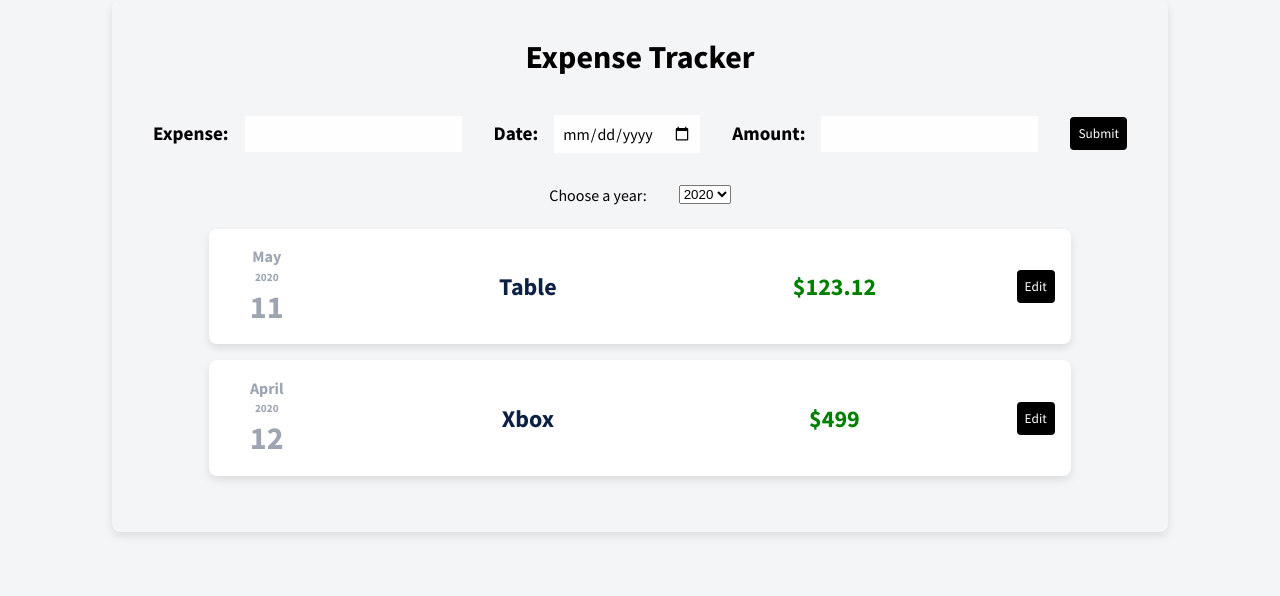
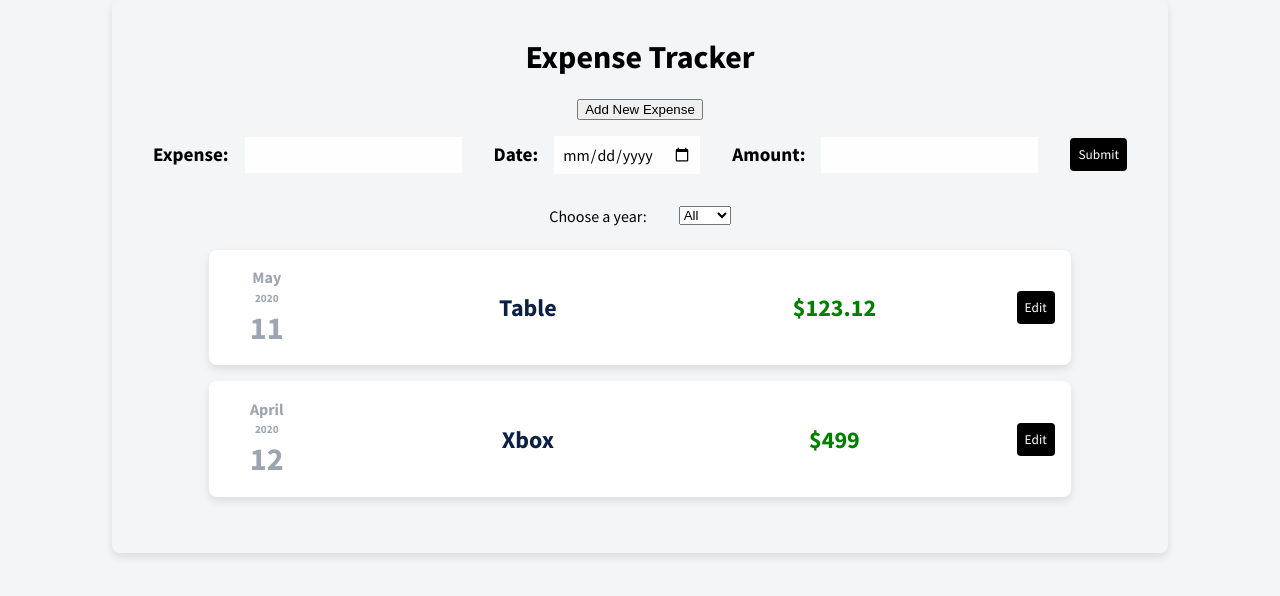
Before and after one commit to jeevakalaiselvam/react-expense-tracker, a React (Create React App) app: page / in a window 1280 px wide. Shown: the top 596 px of the page. Built offline with nearby package versions, Linux system fonts and the light colour scheme.

Commit message:
working on add expense button

```diff
--- a/src/components/expenses/Expenses.js
+++ b/src/components/expenses/Expenses.js
@@ -1,8 +1,8 @@
 import "./Expenses.css";
-import ExpenseInfo from "./ExpenseInfo";
 import ExpenseFilter from "../new-expenses/ExpenseFilter";
 import { useState } from "react";
 import Card from "../ui-elements/Card";
+import ExpensesList from "./ExpensesList";
 
 const Expenses = (props) => {
     const [filteredYear, setFilteredYear] = useState("2020");
@@ -12,11 +12,17 @@ const Expenses = (props) => {
         setFilteredYear(year);
     };
 
-    const filteredExpenses = props.items.filter((expense) => {
-        return expense.date.getFullYear().toString() === filteredYear;
-    });
+    let filteredExpenses = {};
 
-    const dates = ["2018", "2019", "2020", "2021", "2022"];
+    if (filteredYear === "All") {
+        filteredExpenses = props.items;
+    } else {
+        filteredExpenses = props.items.filter((expense) => {
+            return expense.date.getFullYear().toString() === filteredYear;
+        });
+    }
+
+    const dates = ["All", "2018", "2019", "2020", "2021", "2022"];
 
     return (
         <Card className="expenses-container">
@@ -24,24 +30,7 @@ const Expenses = (props) => {
                 onFitlerYearSelected={filterYearSelectedHandler}
                 dates={[...new Set(dates)]}
             />
-            <Card className="expenses-list">
-                {filteredExpenses.length == 0 ? (
-                    <Card className="no-data">
-                        <p>No Expenses found !</p>{" "}
-                    </Card>
-                ) : (
-                    filteredExpenses.map((expense) => {
-                        return (
-                            <ExpenseInfo
-                                title={expense.title}
-                                key={expense.id}
-                                date={expense.date}
-                                amount={expense.amount}
-                            ></ExpenseInfo>
-                        );
-                    })
-                )}
-            </Card>
+            <ExpensesList filteredExpenses={filteredExpenses} />
         </Card>
     );
 };
--- /dev/null
+++ b/src/components/expenses/ExpensesList.js
@@ -0,0 +1,32 @@
+import "./ExpensesList.css";
+import Card from "../ui-elements/Card";
+import ExpenseInfo from "./ExpenseInfo";
+
+const ExpensesList = (props) => {
+    const filteredExpenses = props.filteredExpenses;
+
+    let expenses = (
+        <Card className="no-data">
+            <p>No Expenses found !</p>{" "}
+        </Card>
+    );
+
+    if (filteredExpenses.length > 0) {
+        expenses =
+            filteredExpenses.length > 0 &&
+            filteredExpenses.map((expense) => {
+                return (
+                    <ExpenseInfo
+                        title={expense.title}
+                        key={expense.id}
+                        date={expense.date}
+                        amount={expense.amount}
+                    ></ExpenseInfo>
+                );
+            });
+    }
+
+    return <Card className="expenses-list">{expenses}</Card>;
+};
+
+export default ExpensesList;
--- a/src/components/new-expenses/ExpenseFilter.js
+++ b/src/components/new-expenses/ExpenseFilter.js
@@ -5,7 +5,7 @@ import { useState } from "react";
 const ExpenseFilter = (props) => {
     const dates = props.dates;
 
-    const [selectedYear, setSelectedYear] = useState("2020");
+    const [selectedYear, setSelectedYear] = useState("All");
 
     const filterYearSelectHandler = (event) => {
         setSelectedYear(event.target.value);
--- a/src/components/new-expenses/NewExpense.css
+++ b/src/components/new-expenses/NewExpense.css
@@ -2,6 +2,7 @@
     display: flex;
     justify-content: center;
     align-items: center;
+    flex-direction: column;
 }
 
 .form-main {
@@ -12,6 +13,7 @@
 
 .form-item {
     margin: 1rem;
+    font-family: inherit;
 }
 
 .form-item label {
--- a/src/components/new-expenses/NewExpense.js
+++ b/src/components/new-expenses/NewExpense.js
@@ -5,6 +5,12 @@ const NewExpense = (prop) => {
     const [enteredTitle, setEnteredTitle] = useState("");
     const [enteredDate, setEnteredDate] = useState("");
     const [enteredAmount, setEnteredAmount] = useState("");
+
+    const [isEditing, setIsEditing] = useState(false);
+
+    const startEditingHandler = () => {
+        setIsEditing(true);
+    };
 
     const titleChangedHandler = (event) => {
         setEnteredTitle(event.target.value);
@@ -35,6 +41,7 @@ const NewExpense = (prop) => {
 
     return (
         <div className="form-container">
+            <button onClick={startEditingHandler}>Add New Expense</button>
             <form className="form-main" onSubmit={formSubmitHandler}>
                 <div className="form-item">
                     <label>Expense:</label>
```
Also changed, not shown: src/components/expenses/ExpensesList.css (added).
